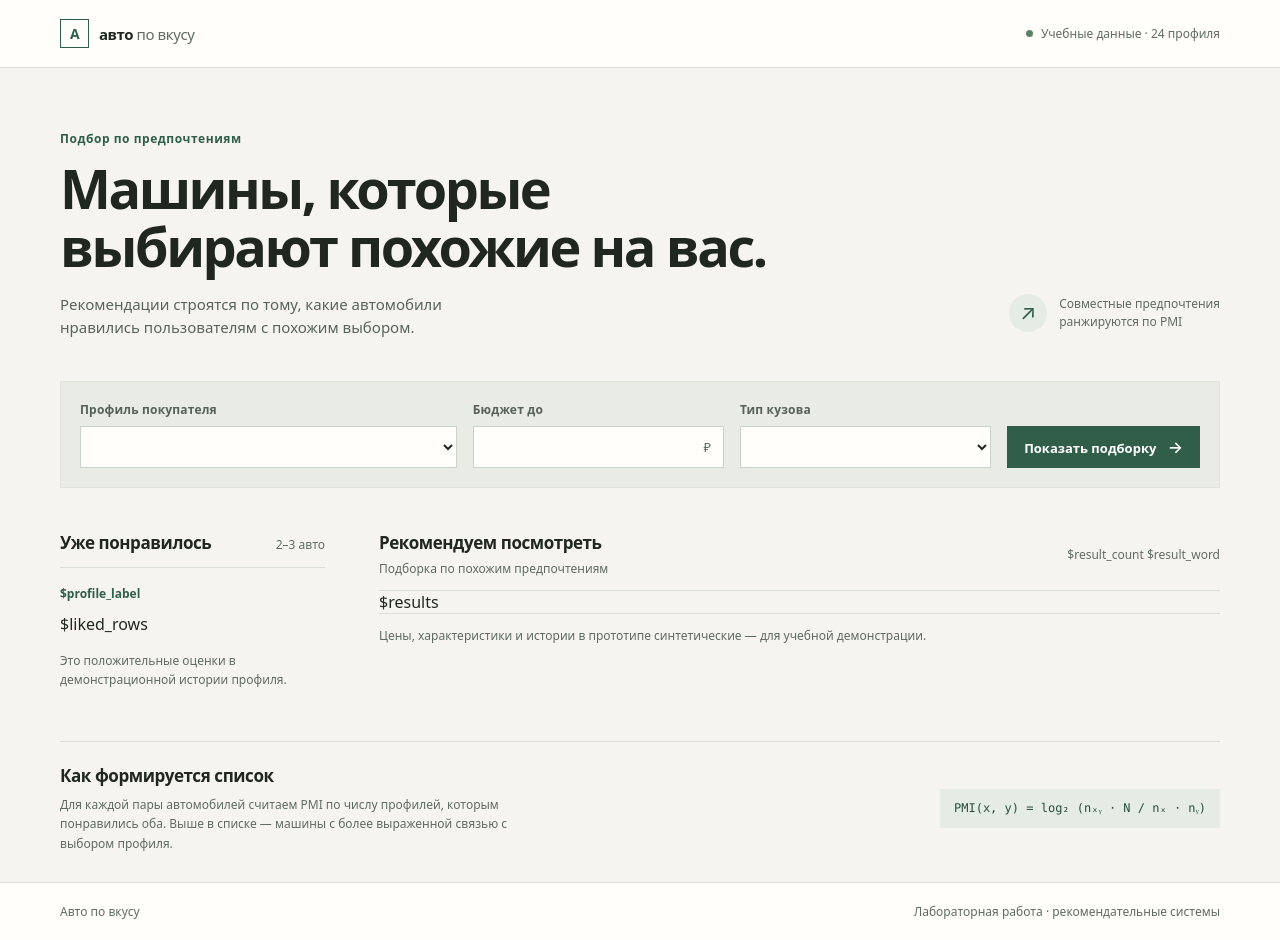
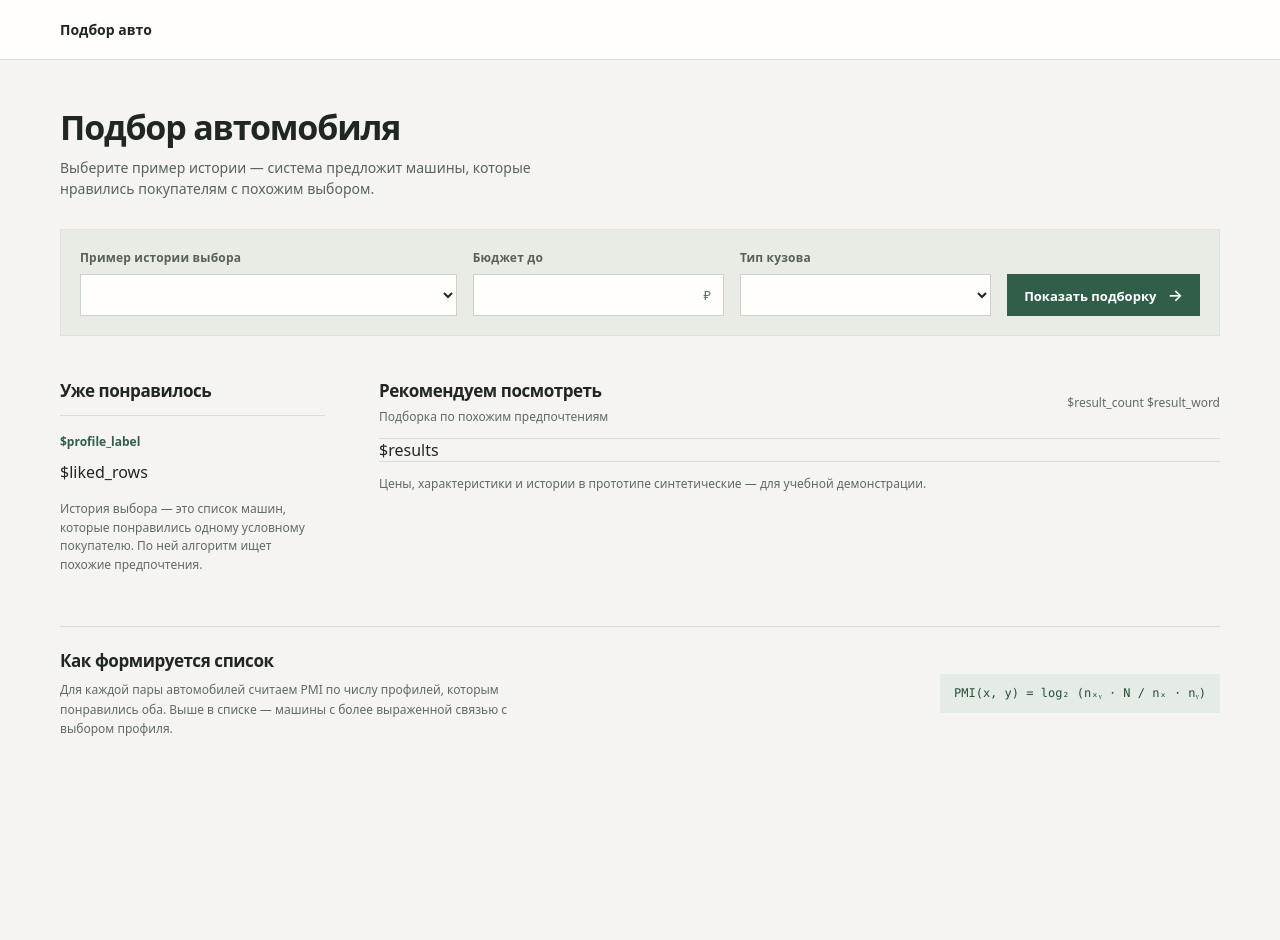
Before and after one commit to nopy4ik/recSys, a Python web app: template templates/index.html in a window 1280 px wide. After the commit the page ends 736 px from the top, so only its background shows below. Run offline with Jinja, Linux system fonts and the light colour scheme; the template is opened without the code that fills it, so the values that code supplies are empty.

Commit message:
Simplify recommender interface

```diff
--- a/app.py
+++ b/app.py
@@ -43,7 +43,7 @@ HISTORY_SETS = [
     ("Семейный кроссовер", ["sportage", "rav4", "jolion"]),
 ]
 PROFILES = [
-    {"label": f"Профиль {index:02} · {kind}", "likes": likes}
+    {"label": f"История {index:02} · {kind}", "likes": likes}
     for index, (kind, likes) in enumerate(HISTORY_SETS * 2, start=1)
 ]
 
--- a/static/style.css
+++ b/static/style.css
@@ -23,23 +23,16 @@ button, a, input, select { -webkit-tap-highlight-color: transparent; }
 :focus-visible { outline: 3px solid #799b83; outline-offset: 3px; }
 
 .topbar {
-  height: 68px; padding: 0 max(28px, calc((100vw - 1160px) / 2));
-  display: flex; align-items: center; justify-content: space-between;
+  height: 60px; padding: 0 max(28px, calc((100vw - 1160px) / 2));
+  display: flex; align-items: center;
   border-bottom: 1px solid var(--line); background: var(--surface);
 }
-.wordmark { display: inline-flex; align-items: center; gap: 10px; color: var(--ink); text-decoration: none; font-size: 15px; font-weight: 650; letter-spacing: -.03em; }
-.mark { display: grid; width: 29px; height: 29px; place-items: center; border: 1px solid var(--accent); color: var(--accent); font-size: 14px; font-weight: 700; }
-.wordmark-light { color: var(--muted); font-weight: 450; }
-.dataset-label { display: inline-flex; align-items: center; gap: 8px; color: var(--muted); font-size: 12px; }
-.status-dot { width: 7px; height: 7px; border-radius: 50%; background: #598268; }
+.wordmark { color: var(--ink); text-decoration: none; font-size: 14px; font-weight: 600; }
 
 main { width: min(1160px, calc(100% - 56px)); margin: 0 auto; }
-.intro { display: flex; justify-content: space-between; align-items: end; padding: 62px 0 42px; }
-.overline { margin: 0 0 13px; color: var(--accent); font-size: 12px; font-weight: 650; letter-spacing: .045em; }
-h1 { margin: 0; font-size: clamp(34px, 4.4vw, 54px); line-height: 1.07; letter-spacing: -.045em; font-weight: 620; }
-.lede { max-width: 54ch; margin: 17px 0 0; color: #58635d; font-size: 15px; line-height: 1.55; }
-.method-note { display: flex; align-items: center; gap: 12px; margin-bottom: 7px; color: var(--muted); font-size: 12px; line-height: 1.5; }
-.method-symbol { display: grid; width: 38px; height: 38px; place-items: center; border-radius: 50%; color: var(--accent); background: var(--accent-soft); font-size: 21px; }
+.intro { display: flex; justify-content: space-between; align-items: end; padding: 48px 0 30px; }
+h1 { margin: 0; font-size: 34px; line-height: 1.15; letter-spacing: -.035em; font-weight: 620; }
+.lede { max-width: 62ch; margin: 10px 0 0; color: #58635d; font-size: 14px; line-height: 1.5; }
 
 .filters { display: grid; grid-template-columns: minmax(220px, 1.5fr) minmax(170px, 1fr) minmax(170px, 1fr) auto; gap: 16px; align-items: end; padding: 19px; background: #e9ebe5; border: 1px solid #dfe3dc; }
 .field { display: grid; gap: 8px; min-width: 0; }
@@ -98,12 +91,11 @@ footer { display: flex; justify-content: space-between; gap: 20px; padding: 20px
 }
 @media (max-width: 620px) {
   .topbar { height: 58px; padding: 0 18px; }
-  .dataset-label { font-size: 12px; }
   main { width: calc(100% - 36px); }
-  .intro { display: block; padding: 42px 0 27px; }
-  h1 { font-size: 37px; }
+  .topbar { padding: 0 18px; }
+  .intro { display: block; padding: 37px 0 24px; }
+  h1 { font-size: 31px; }
   .lede { font-size: 14px; }
-  .method-note { margin-top: 22px; }
   .filters { grid-template-columns: 1fr 1fr; gap: 13px; padding: 14px; }
   .profile-field { grid-column: 1 / -1; }
   .filters button { grid-column: 1 / -1; width: 100%; }
--- a/templates/index.html
+++ b/templates/index.html
@@ -4,27 +4,24 @@
   <meta charset="utf-8">
   <meta name="viewport" content="width=device-width, initial-scale=1">
   <meta name="theme-color" content="#f5f4f0">
-  <title>Авто по вкусу — рекомендации</title>
+  <title>Подбор автомобиля</title>
   <link rel="stylesheet" href="/static/style.css">
 </head>
 <body>
   <header class="topbar">
-    <a class="wordmark" href="/" aria-label="Авто по вкусу, на главную"><span class="mark">А</span><span>авто<span class="wordmark-light"> по вкусу</span></span></a>
-    <span class="dataset-label"><span class="status-dot"></span> Учебные данные · 24 профиля</span>
+    <a class="wordmark" href="/">Подбор авто</a>
   </header>
 
   <main>
     <section class="intro">
       <div class="intro-copy">
-        <p class="overline">Подбор по предпочтениям</p>
-        <h1>Машины, которые<br>выбирают похожие на вас.</h1>
-        <p class="lede">Рекомендации строятся по тому, какие автомобили нравились пользователям с похожим выбором.</p>
+        <h1>Подбор автомобиля</h1>
+        <p class="lede">Выберите пример истории — система предложит машины, которые нравились покупателям с похожим выбором.</p>
       </div>
-      <div class="method-note"><span class="method-symbol" aria-hidden="true">↗</span><span>Совместные предпочтения<br>ранжируются по PMI</span></div>
     </section>
 
     <form class="filters" action="/" method="get">
-      <label class="field profile-field"><span>Профиль покупателя</span><select name="profile">$profile_options</select></label>
+      <label class="field profile-field"><span>Пример истории выбора</span><select name="profile">$profile_options</select></label>
       <label class="field budget-field"><span>Бюджет до</span><span class="input-unit"><input name="budget" type="number" min="0" max="20000000" step="100000" value="$budget"><span>₽</span></span></label>
       <label class="field body-field"><span>Тип кузова</span><select name="body">$body_options</select></label>
       <button type="submit">Показать подборку <span aria-hidden="true">→</span></button>
@@ -32,10 +29,10 @@
 
     <div class="content-grid">
       <aside class="history">
-        <div class="section-head"><h2>Уже понравилось</h2><span>2–3 авто</span></div>
+        <div class="section-head"><h2>Уже понравилось</h2></div>
         <p class="history-profile">$profile_label</p>
         <ul>$liked_rows</ul>
-        <p class="history-note">Это положительные оценки в демонстрационной истории профиля.</p>
+        <p class="history-note">История выбора — это список машин, которые понравились одному условному покупателю. По ней алгоритм ищет похожие предпочтения.</p>
       </aside>
 
       <section class="recommendations" aria-labelledby="results-title">
@@ -51,6 +48,5 @@
     </section>
   </main>
 
-  <footer><span>Авто по вкусу</span><span>Лабораторная работа · рекомендательные системы</span></footer>
 </body>
 </html>
```
Also changed, not shown: README.md.
